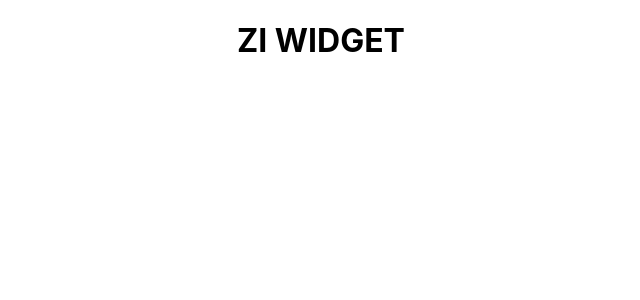
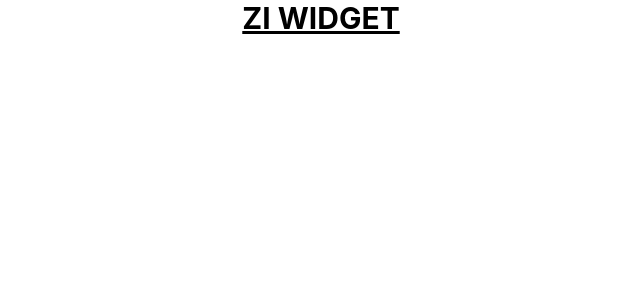
Before and after one commit to Kickbuttowaski/zi_widget, a React (Create React App) app: page / in a window 1280 px wide. Shown: the top 300 px of the page, without its empty margins (319-959 px from the left). Built offline with nearby package versions, Linux system fonts and the light colour scheme.

Commit message:
tailwind css added

```diff
--- a/package.json
+++ b/package.json
@@ -35,5 +35,10 @@
       "last 1 firefox version",
       "last 1 safari version"
     ]
+  },
+  "devDependencies": {
+    "autoprefixer": "^10.4.7",
+    "postcss": "^8.4.14",
+    "tailwindcss": "^3.1.6"
   }
 }
--- /dev/null
+++ b/postcss.config.js
@@ -0,0 +1,6 @@
+module.exports = {
+  plugins: {
+    tailwindcss: {},
+    autoprefixer: {},
+  },
+}
--- a/src/App.js
+++ b/src/App.js
@@ -3,7 +3,7 @@ import "./App.css";
 function App() {
   return (
     <div className="App">
-      <h1>ZI WIDGET</h1>
+      <h1 className="text-3xl font-bold underline">ZI WIDGET</h1>
     </div>
   );
 }
--- /dev/null
+++ b/src/components/FloaterIcon/FloaterIcon.jsx
@@ -0,0 +1,5 @@
+import React from "react";
+
+export default function FloaterIcon() {
+  return <div>FloaterIcon</div>;
+}
--- a/src/index.css
+++ b/src/index.css
@@ -1,3 +1,7 @@
+@tailwind base;
+@tailwind components;
+@tailwind utilities;
+
 body {
   margin: 0;
   font-family: -apple-system, BlinkMacSystemFont, 'Segoe UI', 'Roboto', 'Oxygen',
--- /dev/null
+++ b/tailwind.config.js
@@ -0,0 +1,9 @@
+module.exports = {
+  content: [
+    "./src/**/*.{js,jsx,ts,tsx}",
+  ],
+  theme: {
+    extend: {},
+  },
+  plugins: [],
+}
```
Also changed, not shown: 1 other file (tests, documents, lock files or other folders).
